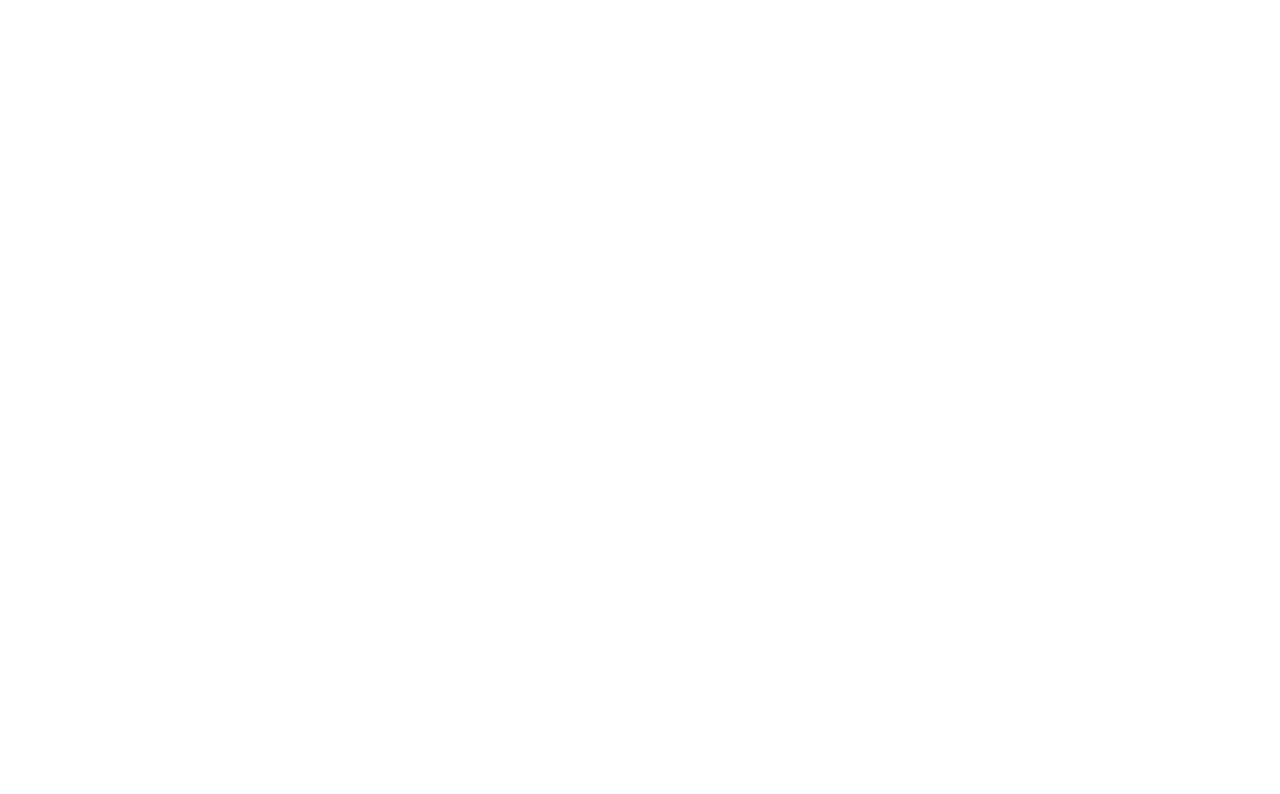
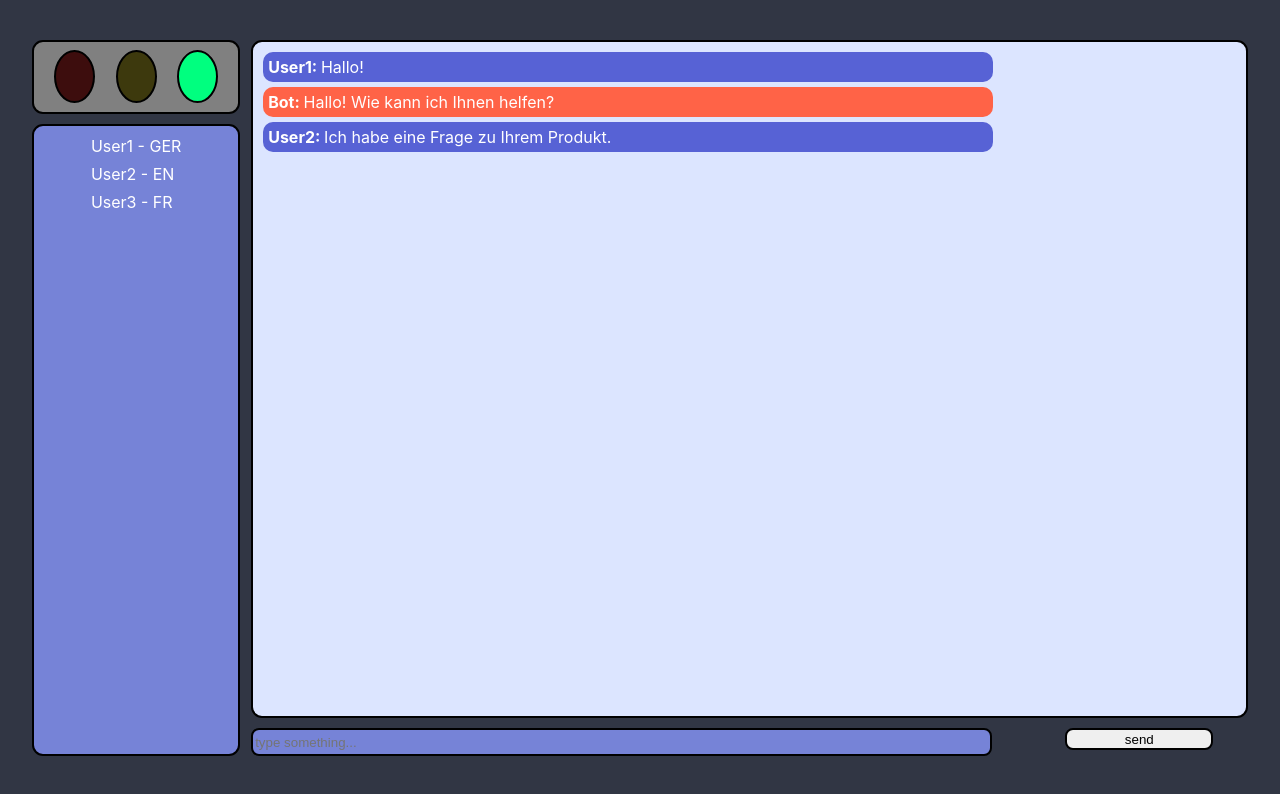
Before and after one commit to FelixNeufeld/Verteilte-Systeme-Frontend, a React (Create React App) app in the folder verteilte-systeme-frontend/: page /chat/1 in a window 1280 px wide. Before the commit this address had no page. Shown: the top 794 px of the page. Built offline with nearby package versions, Linux system fonts and the light colour scheme.

Commit message:
finalized

```diff
--- a/verteilte-systeme-frontend/src/App.css
+++ b/verteilte-systeme-frontend/src/App.css
@@ -95,3 +95,7 @@
   border-color: orange;
   border-style: solid;
 }
+
+.EnterChatButton:disabled{
+  border: none;
+}
--- a/verteilte-systeme-frontend/src/App.js
+++ b/verteilte-systeme-frontend/src/App.js
@@ -3,13 +3,16 @@ import React, { useEffect, useState } from 'react';
 import { useTranslation } from 'react-i18next';
 import i18n from './i18n';
 
-
-const UserNameInput = () => {
+const UserNameInput = ({ onUsernameChange }) => {
   const { t } = useTranslation();
+  const handleChange = (event) => {
+    const newUsername = event.target.value;
+    onUsernameChange(newUsername);
+  }
 
   return(
     <div className="text-input-container">
-            <input type="text" placeholder={t('username')} className='UserNameInput'></input>
+            <input type="text" placeholder={t('username')} onChange={handleChange} className='UserNameInput'></input>
     </div>
   )
 }
@@ -23,8 +26,6 @@ export const LanguagePicker = () => {
   const changeLanguage = (lng) => {
     i18n.changeLanguage(lng);
   }
-
-  //TODO: Change filler languages to actual languages
   const supportedLanguages = ['en', 'de', 'fr', 'es', 'ru'];
 
   const selectLanguage = (language) => {
@@ -51,26 +52,32 @@ export const LanguagePicker = () => {
   );
 };
 
-const EnterChatButton = () => {
+const EnterChatButton = ({ disabled }) => {
   const { t } = useTranslation();
 
   const handleRouting = () => {
-    window.location.href = '/chat';
+    window.location.href = '/chat/' + i18n.language;
   }
   return(
   <div className='buttonContainer'>
-    <button className="EnterChatButton" onClick={handleRouting}>{t('enter')}</button>
+    <button className="EnterChatButton" onClick={handleRouting} disabled={disabled}>{t('enter')}</button>
   </div>
   )
 }
 
 const LoginSite = () => {
+  const [username, setUsername] = useState('');
+
+  const handleUsernameChange = (newUsername) => {
+    setUsername(newUsername);
+  };
+
   return(
     <div className='Background'>
       <div className='LoginBackground'>
-        <UserNameInput></UserNameInput>
+        <UserNameInput onUsernameChange={handleUsernameChange}></UserNameInput>
         <LanguagePicker></LanguagePicker>
-        <EnterChatButton></EnterChatButton>
+        <EnterChatButton disabled={!username}></EnterChatButton>
       </div>
     </div>
   )
--- a/verteilte-systeme-frontend/src/ChatScreen.css
+++ b/verteilte-systeme-frontend/src/ChatScreen.css
@@ -19,10 +19,53 @@
     margin-right: 15px;
   }
 
-  .language-picker{
+  .trafficLightContainer{
     width: 100%;
     height: 10%;
     margin-bottom: 10px;
+    background-color: grey;
+    border: solid 2px;
+    border-radius: 11px;
+    display: flex;
+    align-items: center;
+  }
+
+  .redLight,
+  .yellowLight,
+  .greenLight,
+  .redActive,
+  .yellowActive,
+  .greenActive {
+    border: solid 2px;
+    border-radius: 50%;
+    width: 20%;
+    height: 70%;
+    margin-right: 10%;
+  }
+
+  .redLight{
+    background-color: #3d0d0d;
+    margin-left: 10%;
+  }
+
+  .yellowLight{
+    background-color: #3d390d;
+  }
+
+  .greenLight{
+    background-color: #0e3d0d;
+  }
+
+  .redActive{
+    background-color: #ff6347;
+  }
+
+  .yellowActive{
+    background-color: #ffd700;
+  }
+
+  .greenActive{
+    background-color: #00ff7f;
   }
 
   .chatMembersListContainer {
--- a/verteilte-systeme-frontend/src/ChatScreen.js
+++ b/verteilte-systeme-frontend/src/ChatScreen.js
@@ -1,39 +1,31 @@
 import './ChatScreen.css';
-import React, { useEffect } from 'react';
-import { LanguagePicker } from './App';
+import React, { forwardRef, useCallback, useEffect, useImperativeHandle, useState } from 'react';
 import { useTranslation } from 'react-i18next';
 import i18n from './i18n';
+import { useParams } from 'react-router-dom';
 
-const members = [
+//TODO: Nachrichten an Server schicken, Nachrichten erhalten, Member der Liste hinzufügen, Anpassen wann die Ampel umstellt
+
+
+//TODO: Delete
+const initialMembers = [
   { id: 1, username: 'User1', language: 'GER' },
   { id: 2, username: 'User2', language: 'EN' },
   { id: 3, username: 'User3', language: 'FR' },
 ];
 
-const messages = [
-  { id: 1, sender: 'User1', content: 'Hallo!' },
-  { id: 2, sender: 'Bot', content: 'Hallo! Wie kann ich Ihnen helfen?' },
-  { id: 3, sender: 'User2', content: 'Ich habe eine Frage zu Ihrem Produkt.' },
+//TODO: Delete
+const initialMessages = [
+  { id: 1, sender: 'User1', content: 'Hallo!', sentiment: "positive" },
+  { id: 2, sender: 'Bot', content: 'Hallo! Wie kann ich Ihnen helfen?', sentiment: "positive" },
+  { id: 3, sender: 'User2', content: 'Ich habe eine Frage zu Ihrem Produkt.', sentiment: "negative" },
 ];
 
-const addMemberToList = (member) => {
-  members.push(member);
-}
+const ChatWindow = ({messages}) => {
+  useEffect(() => {
 
-const addMessage = (message) => {
-  messages.push(message);
-}
+  }, [messages])
 
-const receiveMessageFromServer = () => {
-  //TODO: Implement
-}
-
-const sendMessageToServer = () => {
-  //TODO: Implement
-  alert("TODO: Sending messages to the Server is not implemented yet! Current Language: " + i18n.language);
-}
-
-const ChatWindow = () => {
     return (
       <div className="chatWindowContainer">
         <div className="chatMessages">
@@ -51,19 +43,29 @@ const ChatWindow = () => {
 const MessageInput = () => {
   const { t } = useTranslation();
 
+  const sendToServer = () => {
+      //TODO: Nachricht muss an den Server gesendet werden
+  };
+
     return (
       <div className='messageInputContainer'>
             <div className="inputContainer">
               <input type="text" placeholder={t('type')} className="messageInput"></input>
             </div>
             <div className="SendButtonContainer">
-              <button className='sendButton'onClick={sendMessageToServer}>{t('send')}</button>
+                <button className='sendButton' onClick={sendToServer}>{t('send')}</button>
             </div>
           </div>
         )
-      }
+}
 
-const ChatMemberList = () => {
+const ChatMemberList = ({members}) => {
+  useEffect(() => {
+
+  }, [members])
+
+  //TODO: Members müssen der Liste hinzugefügt werden sobald sie beitreten, muss nicht in dieser Komponente passieren
+
       return (
         <div className="chatMembersListContainer">
           <div className="membersList">
@@ -77,22 +79,96 @@ const ChatMemberList = () => {
       );
     };
 
+  const TrafficLight = ({messages}) => {
+    const [color, setColor] = useState('y');
+    const [mood, setMood] = useState(0);
+
+    const changeToGreen = useCallback(() => {
+      setColor('g');
+    }, []);
+
+    const changeToYellow = useCallback(() => {
+      setColor('y');
+    }, []);
+
+    const changeToRed = useCallback(() => {
+      setColor('r');
+    },[]);
+
+    const calculateAllMessages = useCallback(() => {
+      setMood(prevMood => {
+        let newMood = 0;
+        messages.forEach((message) => {
+          if (message.sentiment === 'positive') {
+            newMood += 1;
+          } else if (message.sentiment === 'negative') {
+            newMood -= 1;
+          }
+        });
+        return newMood;
+      });
+    },[messages, setMood]);
+
+    const changeColorOnMood = useCallback(() => {
+      //TODO: Wertegrenzen müssen verändert werden
+      if(mood > 0){
+        changeToGreen();
+      }
+      else if(mood < 0){
+        changeToRed();
+      }
+      else if(mood === 0){
+        changeToYellow();
+      }
+    }, [mood, changeToGreen, changeToRed, changeToYellow]);
+
+    useEffect(() => {
+      calculateAllMessages();
+      changeColorOnMood();
+    });
+
+    useEffect(() => {
+      setMood(prevMood => {
+        return prevMood+1
+      });
+
+      changeColorOnMood();
+    }, [messages, changeColorOnMood])
+
+      return (
+        <div className="trafficLightContainer">
+            <div className={`redLight ${color === 'r' ? 'redActive' : ''}`}></div>
+            <div className={`yellowLight ${color === 'y' ? 'yellowActive' : ''}`}></div>
+            <div className={`greenLight ${color === 'g' ? 'greenActive' : ''}`}></div>
+        </div>
+      )
+  };
+
 
     function ChatScreen() {
+      const { language } = useParams();
+      const [messages, setMessages] = useState(initialMessages);
+      const [members, setMembers] = useState(initialMembers);
+
+      const addMessage = (message) => {
+        setMessages(prevMessages => [...prevMessages, message]);
+      };
+
       useEffect(() => {
         document.title = "Chat";
-      }, []);
+        i18n.changeLanguage(language);
+      }, [language]);
 
         return (
           <div className='Background'>
             <div className="flexContainer">
               <div className='LanguageAndMemberContainer'>
-                <LanguagePicker />
-                <ChatMemberList />
+                <TrafficLight messages={messages}/>
+                <ChatMemberList members={members}/>
               </div>
               <div className="chatWindowAndInputContainer">
-                <ChatWindow />
-                <MessageInput />
+                <ChatWindow messages={messages} />
+                <MessageInput/>
               </div>
             </div>
           </div>
--- a/verteilte-systeme-frontend/src/Routing.js
+++ b/verteilte-systeme-frontend/src/Routing.js
@@ -8,7 +8,7 @@ const Routing = () => {
         <div>
             <Routes>
                 <Route path="/" element={<App />} />
-                <Route path="/chat" element={<ChatScreen />} />
+                <Route path="/chat/:language" element={<ChatScreen />} />
             </Routes>
         </div>
     );
```
